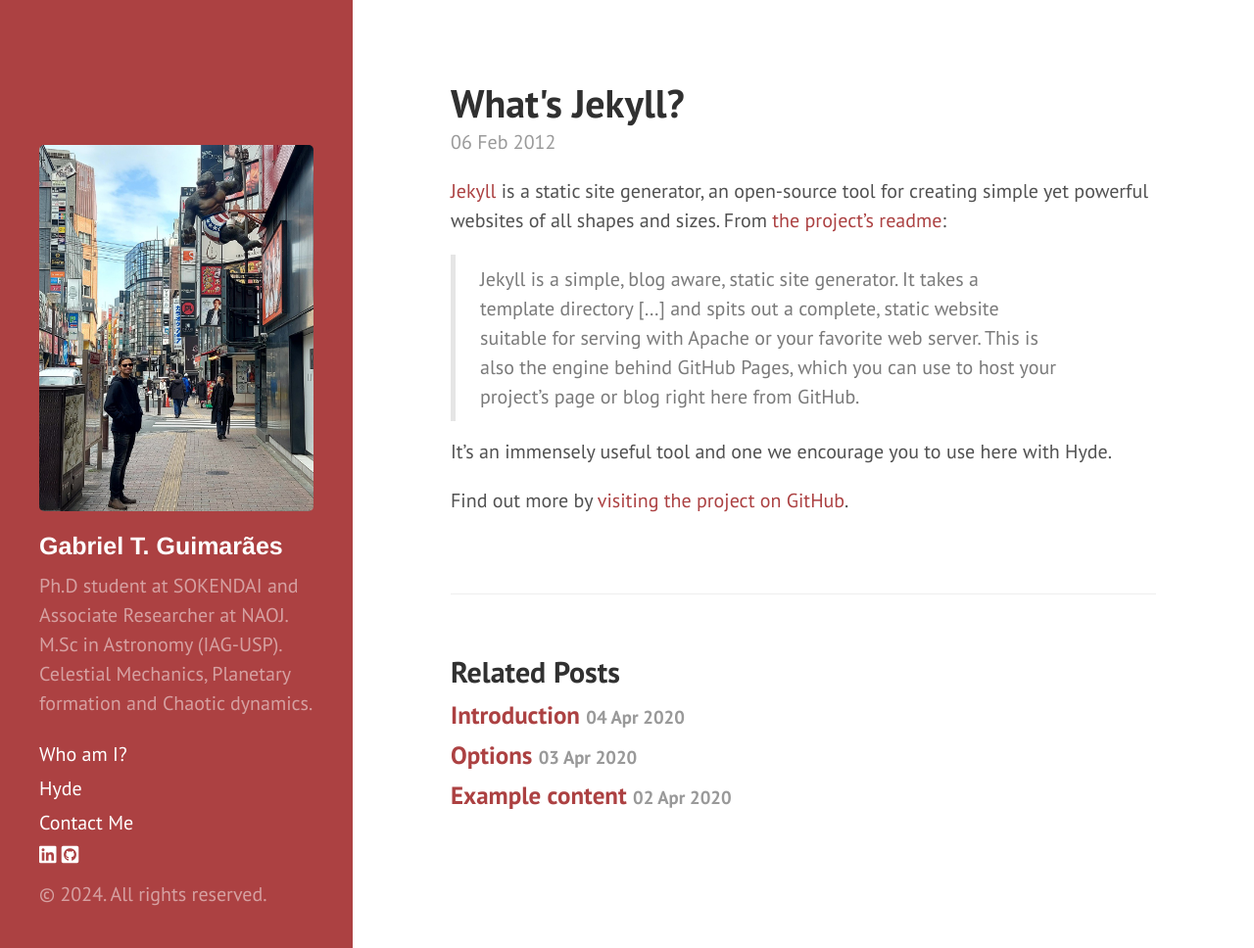
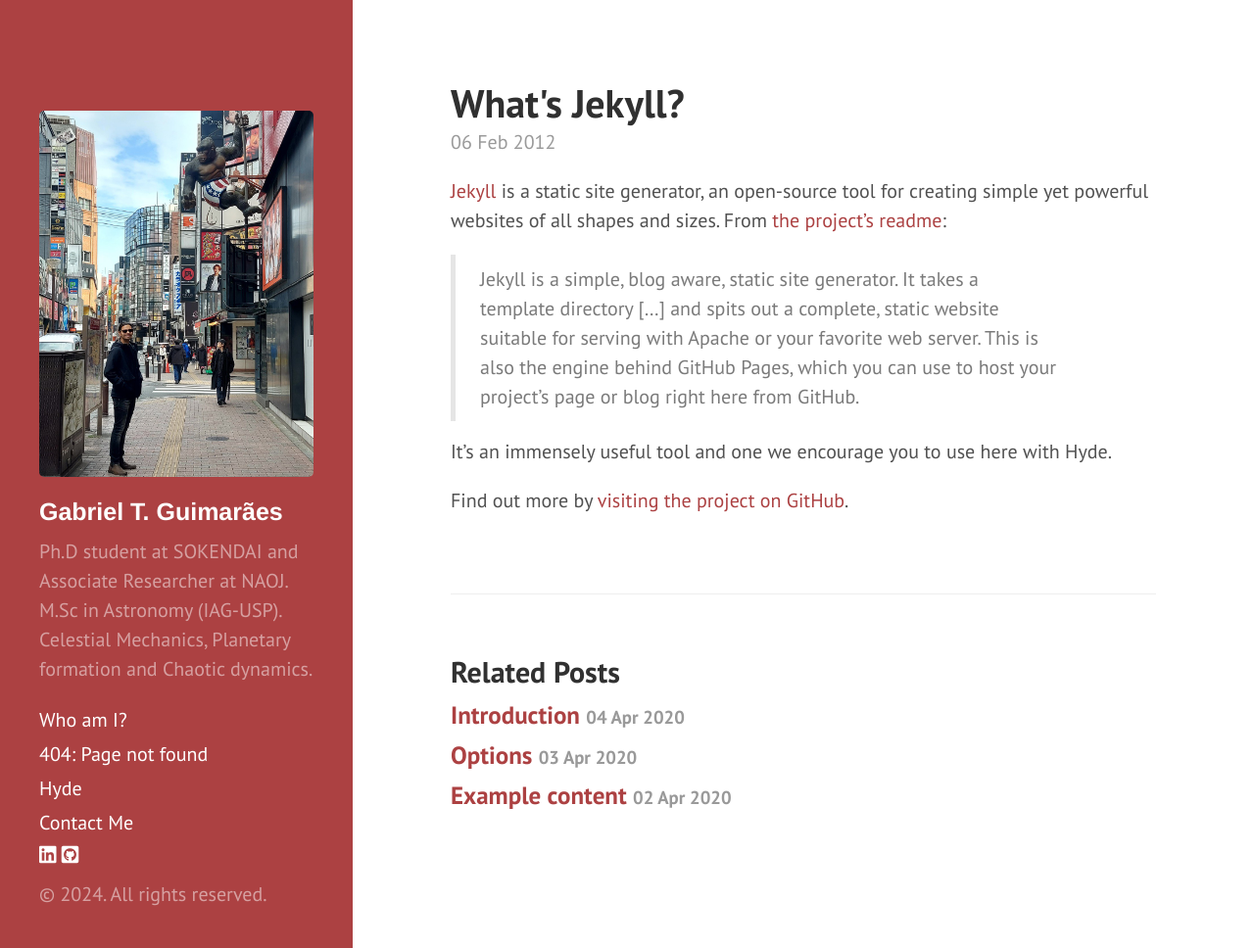
Before and after one commit to gabrieltxg/gabrieltxg.github.io, a Jekyll site: the page built from _posts/2012-02-06-whats-jekyll.md, in a window 1280 px wide and 968 px high. Shown: the whole window at 98% size. Built offline with Jekyll 4.4.1, drawn with Linux system fonts in a browser that asks for light colours; nearby versions of some CDN libraries; Markdown is read by kramdown in place of the engine named in the settings; a style sheet for code colours, icons or effects is not loaded.

Commit message:
Update sidebar.html

```diff
--- a/_includes/sidebar.html
+++ b/_includes/sidebar.html
@@ -23,6 +23,8 @@
         {% if node.title != null %}
           {% if node.layout == "page" %}
             <a class="sidebar-nav-item{% if page.url == node.url %} active{% endif %}" href="{{ node.url }}">{{ node.title }}</a>
+            {% elsif node.layout == "default" %}
+                <a class="sidebar-nav-item{% if page.url == node.url %} active{% endif %}" target="_self" href="{{ site.url }}{{ node.url }}">{{ node.title }}</a>
           {% endif %}
         {% endif %}
       {% endfor %}
```
